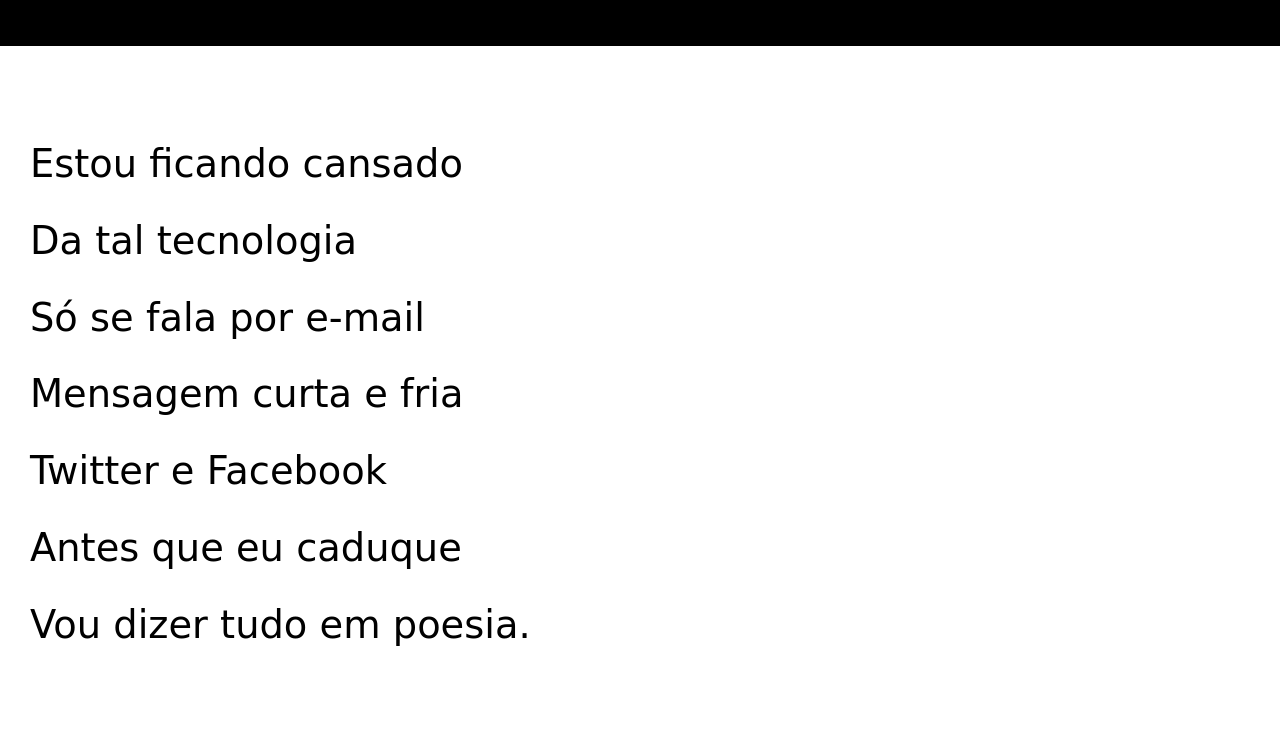
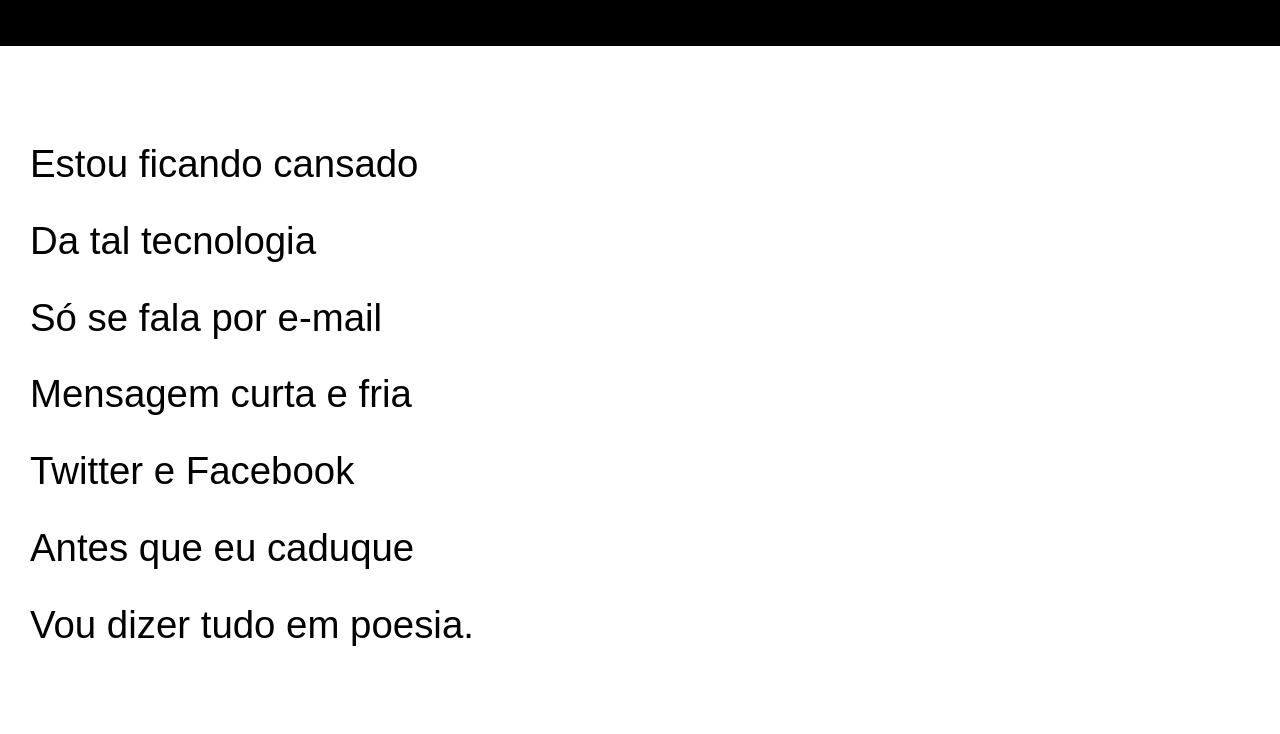
Before and after one commit to VictorHpS/projeto-cordel, a plain HTML site: page index.html in a window 1280 px wide. Shown: the part 192-926 px from the top of the page. Drawn offline with Linux system fonts and the light colour scheme.

Commit message:
teste da fonte numero 1

```diff
--- a/estilo.css
+++ b/estilo.css
@@ -8,18 +8,21 @@
 
 @import url('https://fonts.googleapis.com/css2?family=Passion+One&display=swap'); /*font-family: 'ssPaion One', cursive;*/
 
+@import url('https://fonts.googleapis.com/css2?family=Prompt&display=swap');
+
 
 :root{
     --fonte1: Verdana , Geneva , Tahoma , sans-serif;
     --fonte2:'Passion One' , cursive;
     --fonte3: 'Sriracha', cursive;
+    --fonte4: 'Prompt', sans-serif;
 }
 
 
 html, body{
     min-height: 100vh;
     background-color: rgb(0, 0, 0);
-    font-family: var(--fonte1);
+    font-family: var(--fonte3);
 }
 
 header{
@@ -59,7 +62,7 @@ section{
     line-height: 2em;
     padding-left: 30px;
     font-size: 3vw;
-    font-family:  var(--fonte3);
+    font-family:  var(--fonte4);
 }
 
 section > p {
```
